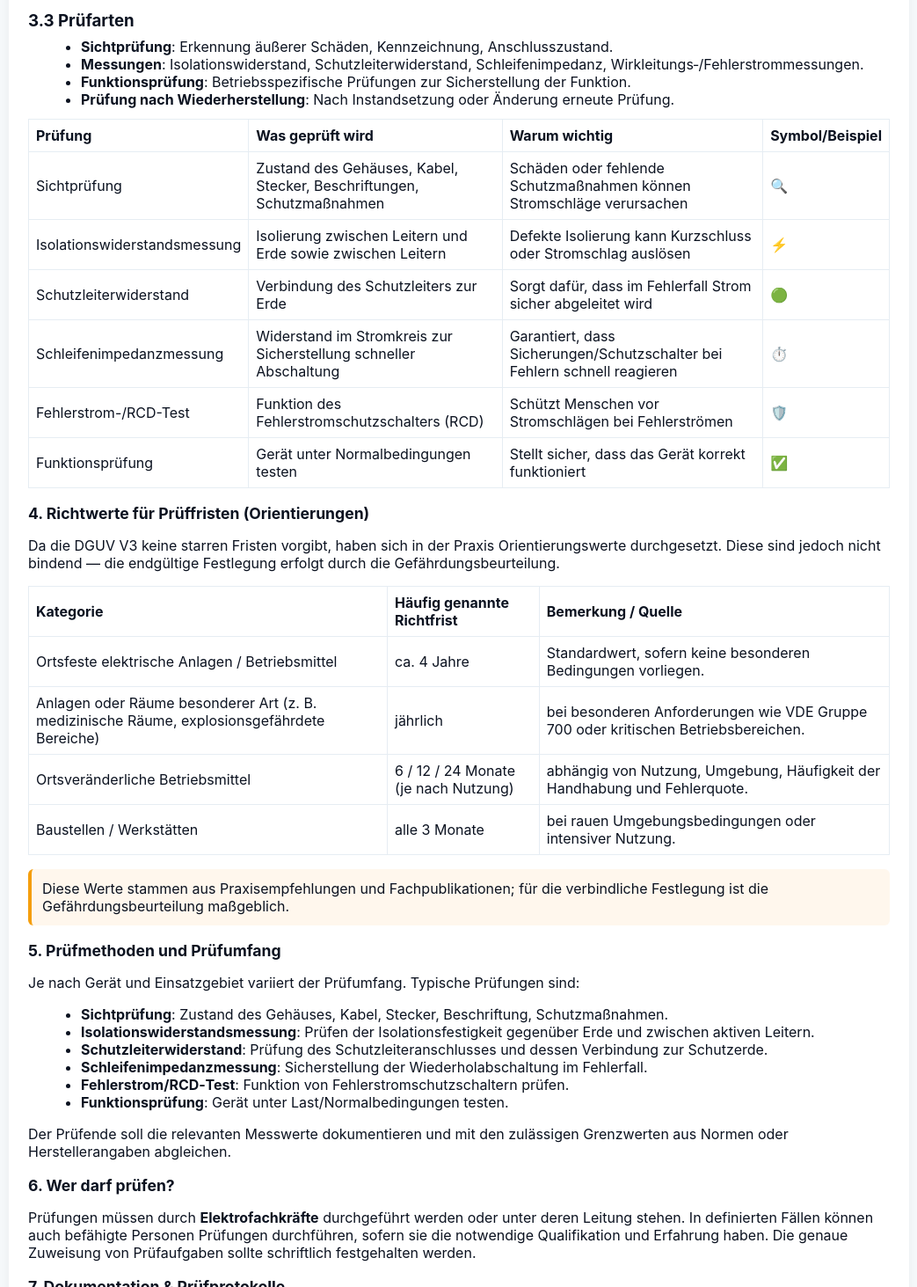
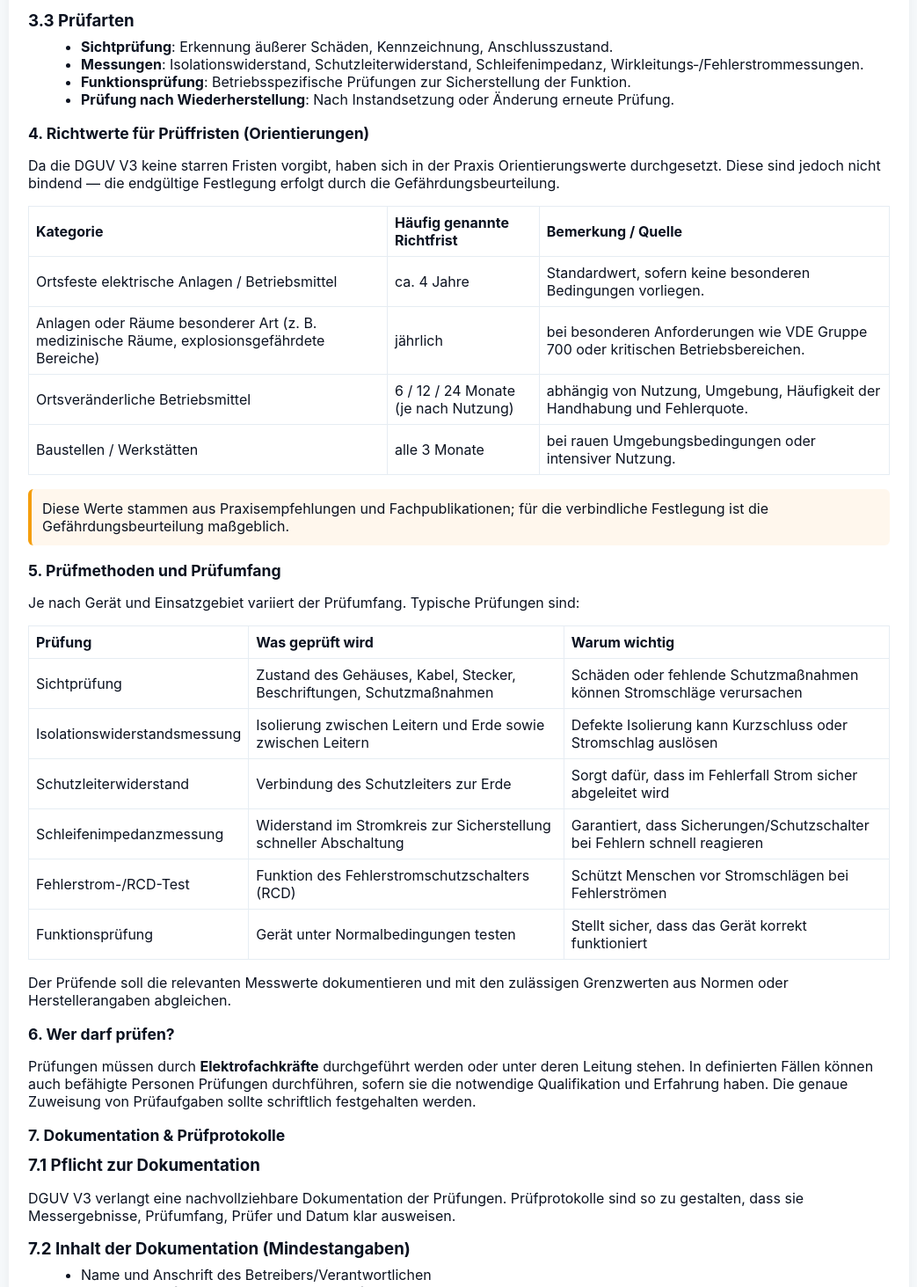
Before and after one commit to sebthecrab/Handbuch-DGUV, a plain HTML site: page index.html in a window 1280 px wide. Shown: the part 940-2403 px from the top of the page at 88% size, without its empty margins (118-1161 px from the left). Drawn offline with Linux system fonts and the light colour scheme.

Commit message:
Update index.html

```diff
--- a/index.html
+++ b/index.html
@@ -78,52 +78,6 @@
         <li><strong>Funktionsprüfung</strong>: Betriebsspezifische Prüfungen zur Sicherstellung der Funktion.</li>
         <li><strong>Prüfung nach Wiederherstellung</strong>: Nach Instandsetzung oder Änderung erneute Prüfung.</li>
       </ul>
-
-<table>
-  <tr>
-    <th>Prüfung</th>
-    <th>Was geprüft wird</th>
-    <th>Warum wichtig</th>
-    <th>Symbol/Beispiel</th>
-  </tr>
-  <tr>
-    <td>Sichtprüfung</td>
-    <td>Zustand des Gehäuses, Kabel, Stecker, Beschriftungen, Schutzmaßnahmen</td>
-    <td>Schäden oder fehlende Schutzmaßnahmen können Stromschläge verursachen</td>
-    <td class="symbol">🔍</td>
-  </tr>
-  <tr>
-    <td>Isolationswiderstandsmessung</td>
-    <td>Isolierung zwischen Leitern und Erde sowie zwischen Leitern</td>
-    <td>Defekte Isolierung kann Kurzschluss oder Stromschlag auslösen</td>
-    <td class="symbol">⚡</td>
-  </tr>
-  <tr>
-    <td>Schutzleiterwiderstand</td>
-    <td>Verbindung des Schutzleiters zur Erde</td>
-    <td>Sorgt dafür, dass im Fehlerfall Strom sicher abgeleitet wird</td>
-    <td class="symbol">🟢</td>
-  </tr>
-  <tr>
-    <td>Schleifenimpedanzmessung</td>
-    <td>Widerstand im Stromkreis zur Sicherstellung schneller Abschaltung</td>
-    <td>Garantiert, dass Sicherungen/Schutzschalter bei Fehlern schnell reagieren</td>
-    <td class="symbol">⏱️</td>
-  </tr>
-  <tr>
-    <td>Fehlerstrom-/RCD-Test</td>
-    <td>Funktion des Fehlerstromschutzschalters (RCD)</td>
-    <td>Schützt Menschen vor Stromschlägen bei Fehlerströmen</td>
-    <td class="symbol">🛡️</td>
-  </tr>
-  <tr>
-    <td>Funktionsprüfung</td>
-    <td>Gerät unter Normalbedingungen testen</td>
-    <td>Stellt sicher, dass das Gerät korrekt funktioniert</td>
-    <td class="symbol">✅</td>
-  </tr>
-</table>
-
     </section>
 
     <section id="richtwerte">
@@ -148,14 +102,45 @@
     <section id="pruefmethoden">
       <h2>5. Prüfmethoden und Prüfumfang</h2>
       <p>Je nach Gerät und Einsatzgebiet variiert der Prüfumfang. Typische Prüfungen sind:</p>
-      <ul>
-        <li><strong>Sichtprüfung</strong>: Zustand des Gehäuses, Kabel, Stecker, Beschriftung, Schutzmaßnahmen.</li>
-        <li><strong>Isolationswiderstandsmessung</strong>: Prüfen der Isolationsfestigkeit gegenüber Erde und zwischen aktiven Leitern.</li>
-        <li><strong>Schutzleiterwiderstand</strong>: Prüfung des Schutzleiteranschlusses und dessen Verbindung zur Schutzerde.</li>
-        <li><strong>Schleifenimpedanzmessung</strong>: Sicherstellung der Wiederholabschaltung im Fehlerfall.</li>
-        <li><strong>Fehlerstrom/RCD‑Test</strong>: Funktion von Fehlerstromschutzschaltern prüfen.</li>
-        <li><strong>Funktionsprüfung</strong>: Gerät unter Last/Normalbedingungen testen.</li>
-      </ul>
+
+
+      <table>
+  <tr>
+    <th>Prüfung</th>
+    <th>Was geprüft wird</th>
+    <th>Warum wichtig</th>
+  </tr>
+  <tr>
+    <td>Sichtprüfung</td>
+    <td>Zustand des Gehäuses, Kabel, Stecker, Beschriftungen, Schutzmaßnahmen</td>
+    <td>Schäden oder fehlende Schutzmaßnahmen können Stromschläge verursachen</td>
+  </tr>
+  <tr>
+    <td>Isolationswiderstandsmessung</td>
+    <td>Isolierung zwischen Leitern und Erde sowie zwischen Leitern</td>
+    <td>Defekte Isolierung kann Kurzschluss oder Stromschlag auslösen</td>
+  </tr>
+  <tr>
+    <td>Schutzleiterwiderstand</td>
+    <td>Verbindung des Schutzleiters zur Erde</td>
+    <td>Sorgt dafür, dass im Fehlerfall Strom sicher abgeleitet wird</td>
+  </tr>
+  <tr>
+    <td>Schleifenimpedanzmessung</td>
+    <td>Widerstand im Stromkreis zur Sicherstellung schneller Abschaltung</td>
+    <td>Garantiert, dass Sicherungen/Schutzschalter bei Fehlern schnell reagieren</td>
+  </tr>
+  <tr>
+    <td>Fehlerstrom-/RCD-Test</td>
+    <td>Funktion des Fehlerstromschutzschalters (RCD)</td>
+    <td>Schützt Menschen vor Stromschlägen bei Fehlerströmen</td>
+  </tr>
+  <tr>
+    <td>Funktionsprüfung</td>
+    <td>Gerät unter Normalbedingungen testen</td>
+    <td>Stellt sicher, dass das Gerät korrekt funktioniert</td>
+  </tr>
+</table>
 
       <p>Der Prüfende soll die relevanten Messwerte dokumentieren und mit den zulässigen Grenzwerten aus Normen oder Herstellerangaben abgleichen.</p>
     </section>
```
